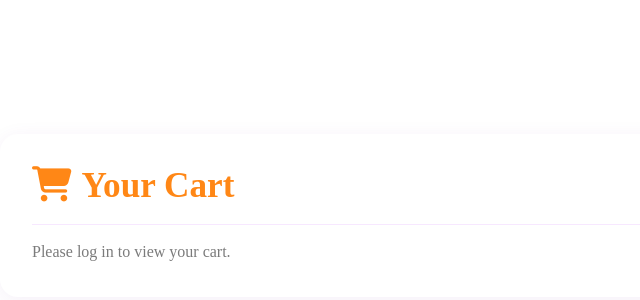
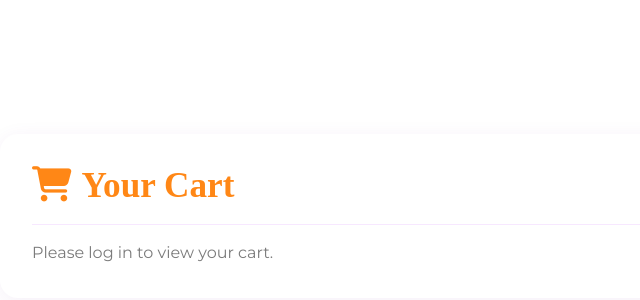
Before and after one commit to GitAbdalla/Ecommerce-Website, a plain HTML site: page cart.html in a window 1280 px wide. Shown: the part 46-346 px from the top of the page, 290-930 px from the left. Drawn offline with Linux system fonts and the light colour scheme.

Commit message:
changed font

```diff
--- a/CSS/cartStyle.css
+++ b/CSS/cartStyle.css
@@ -1,3 +1,9 @@
+@import url('https://fonts.googleapis.com/css2?family=Montserrat:wght@400;500;700&display=swap');
+
+body, * {
+  font-family: 'Montserrat', Arial, Helvetica, sans-serif;
+}
+
 .container {
   max-width: 700px;
   margin: 0 auto 30px auto;
--- a/CSS/productStyle.css
+++ b/CSS/productStyle.css
@@ -1,3 +1,9 @@
+@import url('https://fonts.googleapis.com/css2?family=Montserrat:wght@400;500;700&display=swap');
+
+body, * {
+  font-family: 'Montserrat', Arial, Helvetica, sans-serif;
+}
+
 .product-detail-card {
     display: flex;
     gap: 30px;
--- a/CSS/style.css
+++ b/CSS/style.css
@@ -1,4 +1,5 @@
 @import url("https://fonts.googleapis.com/css2?family=DM+Sans:wght@400;500;700&family=Inter:wght@400;500&display=swap");
+@import url('https://fonts.googleapis.com/css2?family=Montserrat:wght@400;500;700&display=swap');
 
 * {
   padding: 0;
@@ -6,7 +7,7 @@
   box-sizing: border-box;
   list-style: none;
   text-decoration: none;
-  font-family: "Inter , sans-serif";
+  font-family: 'Montserrat', Arial, Helvetica, sans-serif;
   color: var(--color_heading);
 }
 
@@ -21,6 +22,7 @@
 }
 body{
     padding-top: 180px;
+    font-family: 'Montserrat', Arial, Helvetica, sans-serif;
 }
 span{
     color: var(--main_color);
@@ -725,3 +727,8 @@ footer .bottom_footer .container{
 html {
   scroll-behavior: smooth;
 }
+
+[class^="fa-"], [class*=" fa-"] {
+  font-family: 'Font Awesome 6 Free', 'Font Awesome 5 Free', 'FontAwesome', Arial, Helvetica, sans-serif !important;
+  font-weight: 900;
+}
```
